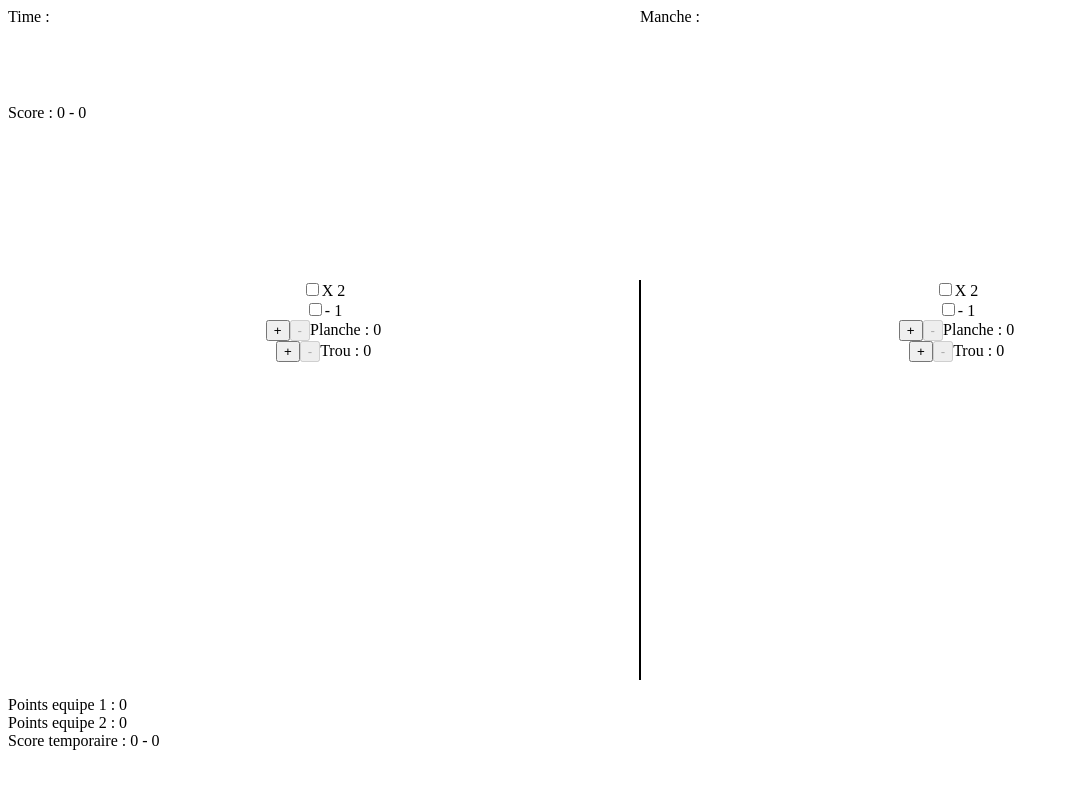
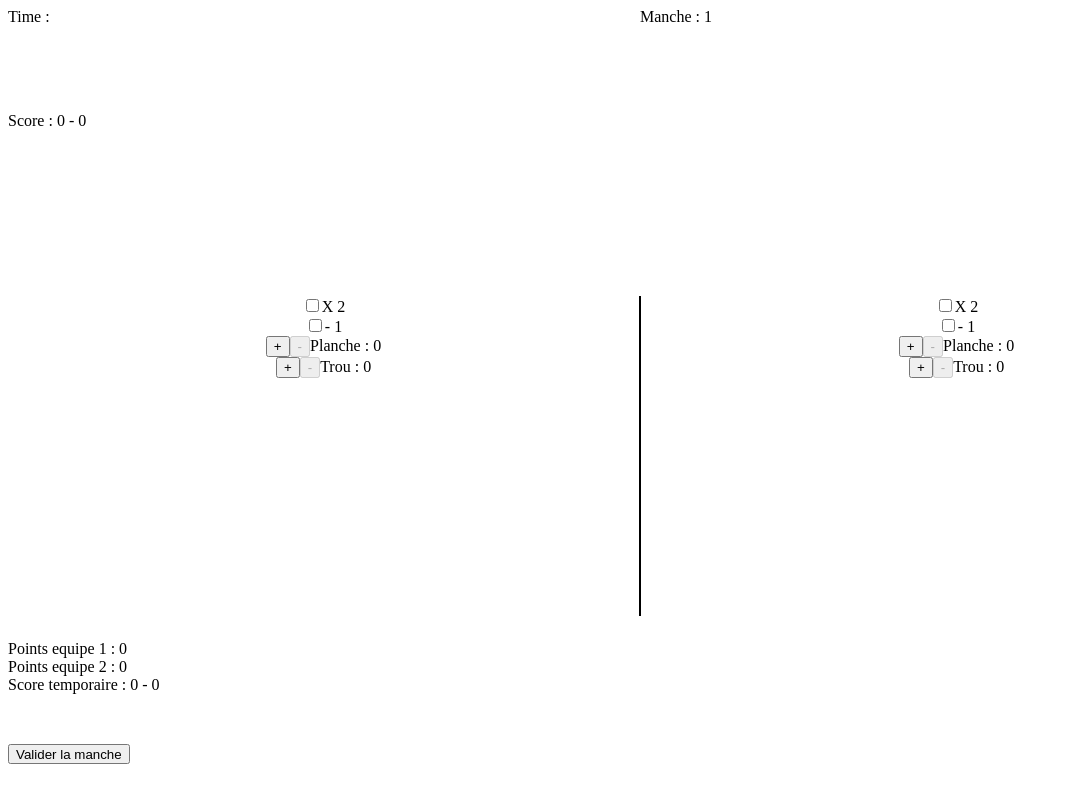
Before and after one commit to mgabelle/cornhole-counter-project, a Next.js app: page / in a window 1280 px wide. Shown: the top 802 px of the page, without its empty margins (0-1069 px from the left). Built offline with nearby package versions, Linux system fonts and the light colour scheme.

Commit message:
Implement total score and next round

```diff
--- a/pages/counter/CounterButton.js
+++ b/pages/counter/CounterButton.js
@@ -1,19 +1,14 @@
-import {useState} from 'react';
-
-export default function Counter({name, points, pointsAdder}) {
-    const [counter, setInnerCounter] = useState(0);
-
+export default function Counter({name, variable, setter}) {
     return (
             <div>
                 <button onClick={() => {
-                    setInnerCounter(counter + 1);
-                    pointsAdder(points);
+                    setter(1);
                 }}>+</button>
-                <button disabled={counter==0} onClick={() => {
-                    setInnerCounter(counter - 1);
-                    pointsAdder(-points);
+                <button disabled={variable==0}
+                        onClick={() => {
+                    setter(-1);
                 }}>-</button>
-                {name} : {counter}
+                {name} : {variable}
             </div>
     )
 }
--- a/pages/counter/counter.js
+++ b/pages/counter/counter.js
@@ -17,10 +17,17 @@ export default function Counter({score, setScore}) {
         })
     }
 
-    function addPoints(points) {
+    function updateBoard(points) {
         setScore({
             ...score,
-            points: score.points + points
+            board: score.board + points
+        })
+    }
+
+    function updateHole(points) {
+        setScore({
+            ...score,
+            hole: score.hole + points
         })
     }
 
@@ -44,14 +51,15 @@ export default function Counter({score, setScore}) {
 
             <CounterButton
                 name={"Planche"}
-                points={1}
-                pointsAdder={addPoints}
+                variable={score.board}
+                setter={updateBoard}
+
             />
 
             <CounterButton
                 name={"Trou"}
-                points={3}
-                pointsAdder={addPoints}
+                variable={score.hole}
+                setter={updateHole}
             />
         </div>
     )
--- a/pages/index.js
+++ b/pages/index.js
@@ -13,22 +13,30 @@ export default function Home() {
   const [scorePlayer1, setScorePlayer1] = useState({
     timesTwo: false,
     minusOne: false,
-    points:0,
+    board:0,
+    hole:0
   });
 
   const [scorePlayer2, setScorePlayer2] = useState({
     timesTwo: false,
     minusOne: false,
-    points:0
+    board:0,
+    hole:0
   });
 
   const [pointsPlayer1, setPointsPlayer1] = useState(0);
   const [pointsPlayer2, setPointsPlayer2] = useState(0);
 
+  const [round, setRound] = useState(1);
+
+  useEffect(() => {
+    updatePointsAndScore();
+  }, [scorePlayer1, scorePlayer2]);
+
   function updatePointsAndScore() {
     //Set points for each player
-    let pointsPlayer1 = scorePlayer1.points*(scorePlayer1.timesTwo ? 2 : 1) - (scorePlayer2.minusOne ? 1 : 0);
-    let pointsPlayer2 = scorePlayer2.points*(scorePlayer2.timesTwo ? 2 : 1) - (scorePlayer1.minusOne ? 1 : 0);
+    let pointsPlayer1 = (scorePlayer1.board + scorePlayer1.hole*3)*(scorePlayer1.timesTwo ? 2 : 1) - (scorePlayer2.minusOne ? 1 : 0);
+    let pointsPlayer2 = (scorePlayer2.board + scorePlayer2.hole*3)*(scorePlayer2.timesTwo ? 2 : 1) - (scorePlayer1.minusOne ? 1 : 0);
     setPointsPlayer1(pointsPlayer1);
     setPointsPlayer2(pointsPlayer2);
 
@@ -41,9 +49,13 @@ export default function Home() {
     }
   }
 
-  useEffect(() => {
-    updatePointsAndScore();
-  }, [scorePlayer1, scorePlayer2]);
+  function validateRound() {
+    setRound(round + 1);
+    setTotalScore(temporaryScore);
+    setTemporaryScore([0,0]);
+    setScorePlayer1({timesTwo:false, minusOne:false, board:0, hole:0});
+    setScorePlayer2({timesTwo:false, minusOne:false, board:0, hole:0});
+  }
 
   return (
     <div className={styles.Main}>
@@ -54,7 +66,7 @@ export default function Home() {
       {/* Informations */}
       <div className={styles.Info}>
         <div>Time : </div>
-        <div>Manche :</div>
+        <div>Manche : {round}</div>
       </div>
 
       {/* Total score */}
@@ -76,6 +88,11 @@ export default function Home() {
         Score temporaire : {temporaryScore[0]} - {temporaryScore[1]}
       </div>
 
+      {/* Next round */}
+      <div className={styles.RoundButtonDiv}>
+        <button onClick={validateRound}>Valider la manche</button>
+      </div>
+
       <style global jsx>
         {`
           html,
--- a/styles/Main.module.css
+++ b/styles/Main.module.css
@@ -25,7 +25,7 @@
 .CounterContainer {
     width: 100%;
     display: flex;
-    height: 50%;
+    height: 40%;
     margin-bottom: 1rem;
 }
 
@@ -37,6 +37,18 @@
 .TemporaryScore {
     width: 100%;
     display: flex;
-    height: 20%;
+    height: 10%;
     margin-bottom: 1rem;
 }
+
+.RoundButtonDiv {
+    width: 100%;
+    display: flex;
+    height: 5%;
+    margin-bottom:
+    1rem;
+}
+
+.RoundButtonDiv button {
+    height: 50%;
+}
```
